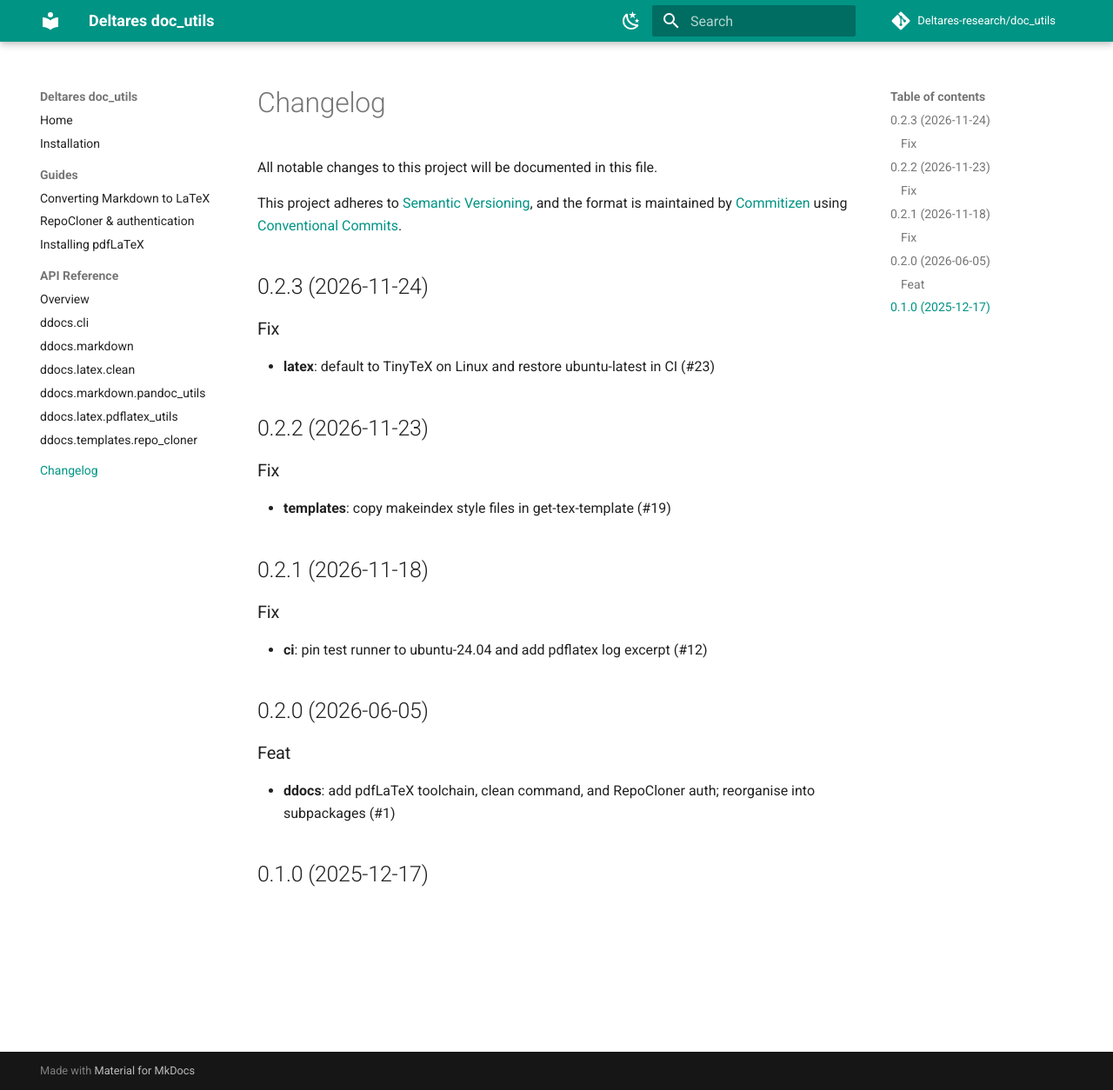
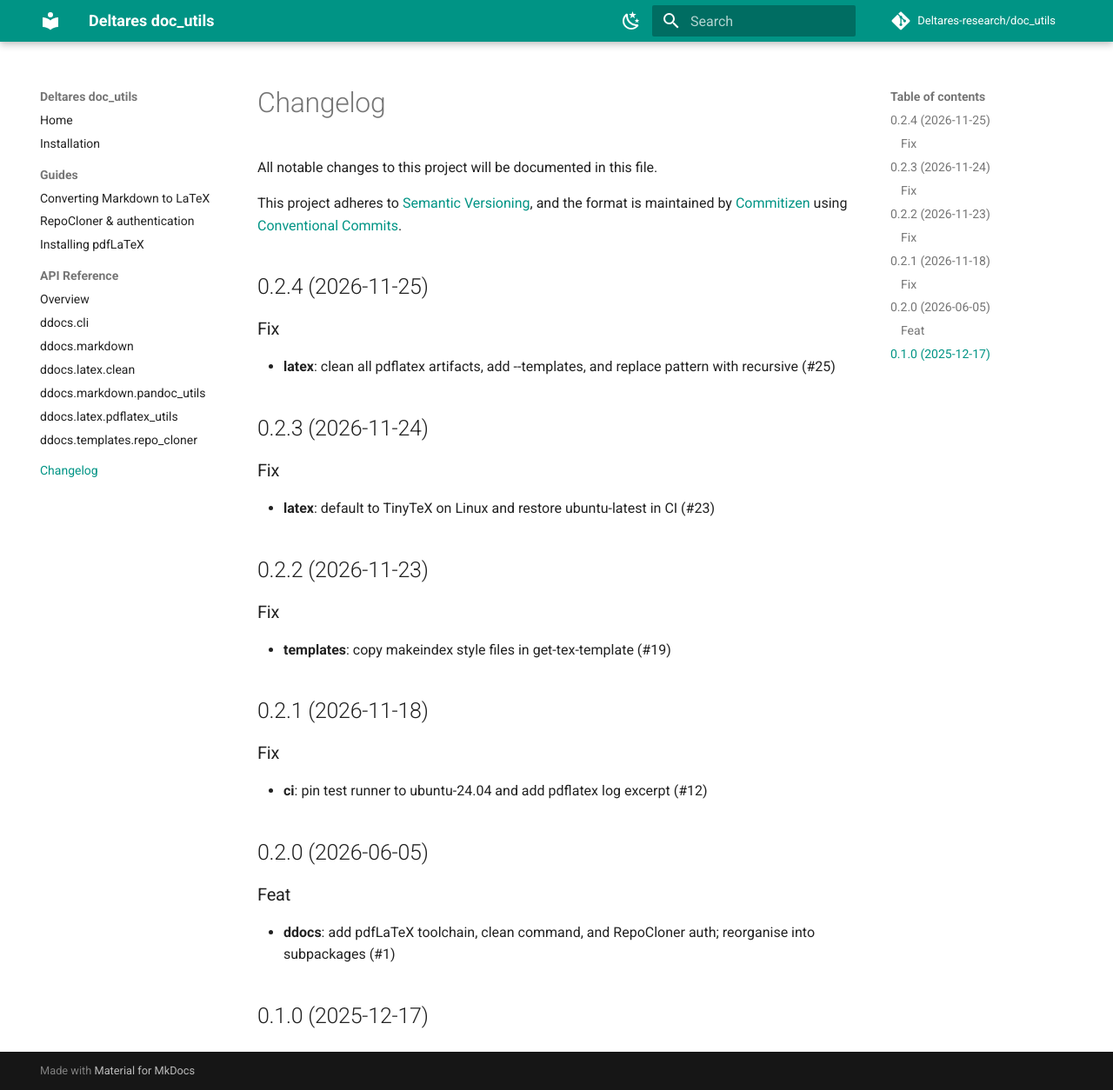
Before and after one commit to Deltares-research/doc_utils, an MkDocs documentation site: the page built from docs/changelog.md, in a window 1280 px wide and 1254 px high. Shown: the whole window at 87% size. Built offline with MkDocs 1.6.1 and Material for MkDocs 9.7.7, drawn with Linux system fonts in a browser that asks for light colours; comment, search, counter and statistics services are not loaded.

Commit message:
release: 0.2.4 (#27)

```diff
--- a/docs/changelog.md
+++ b/docs/changelog.md
@@ -3,6 +3,12 @@
 All notable changes to this project will be documented in this file.
 
 This project adheres to [Semantic Versioning](https://semver.org/spec/v2.0.0.html), and the format is maintained by [Commitizen](https://commitizen-tools.github.io/commitizen/) using [Conventional Commits](https://www.conventionalcommits.org/).
+
+## 0.2.4 (2026-11-25)
+
+### Fix
+
+- **latex**: clean all pdflatex artifacts, add --templates, and replace pattern with recursive (#25)
 
 ## 0.2.3 (2026-11-24)
 
--- a/pyproject.toml
+++ b/pyproject.toml
@@ -1,6 +1,6 @@
 [project]
 name = "Deltares-HMS-Docs"
-version = "0.2.3"
+version = "0.2.4"
 description = "Documentation utility "
 authors = [
     {name = "Mostafa Farrag",email = "mostafa.farrag@deltares.nl"}
@@ -94,7 +94,7 @@ markers = [
 
 [tool.commitizen]
 name = "cz_conventional_commits"
-version = "0.2.3"
+version = "0.2.4"
 tag_format = "$version"
 version_files = [
     "pyproject.toml:^version",
```
Also changed, not shown: 1 other file.
